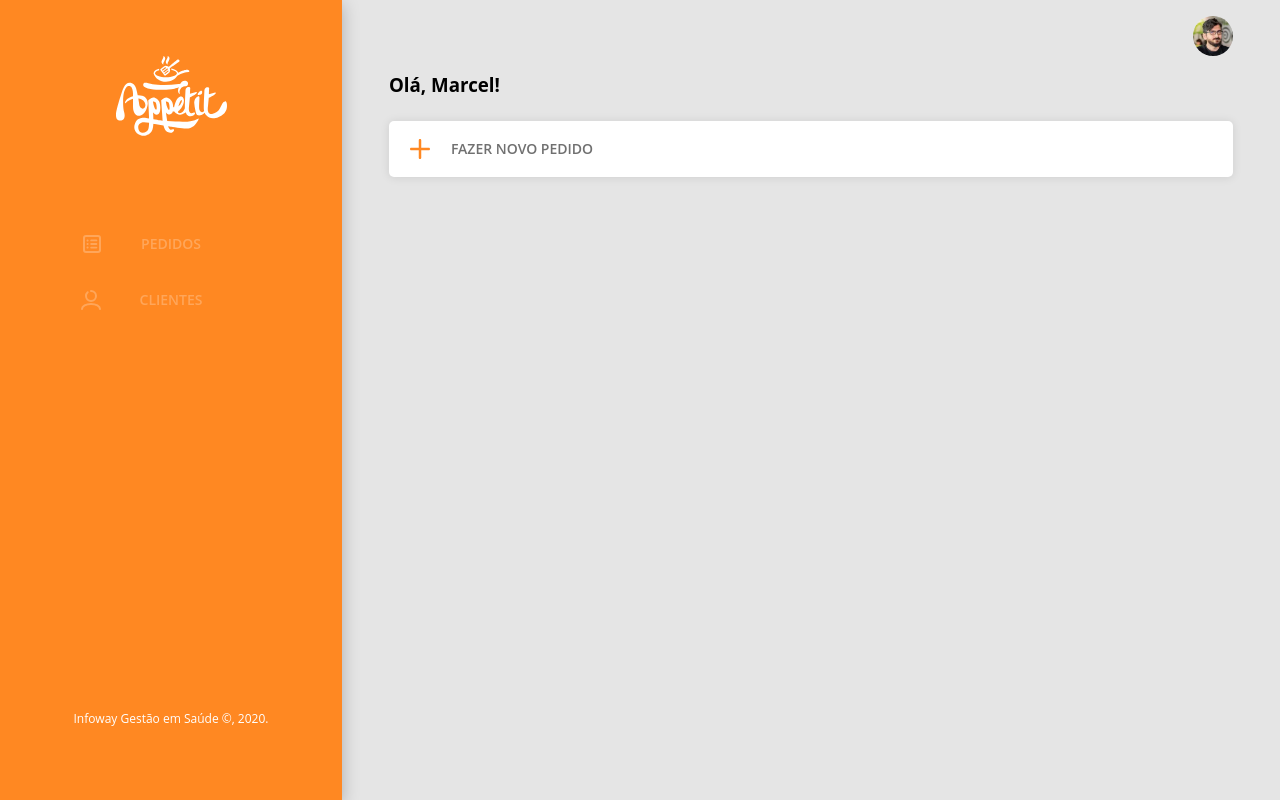
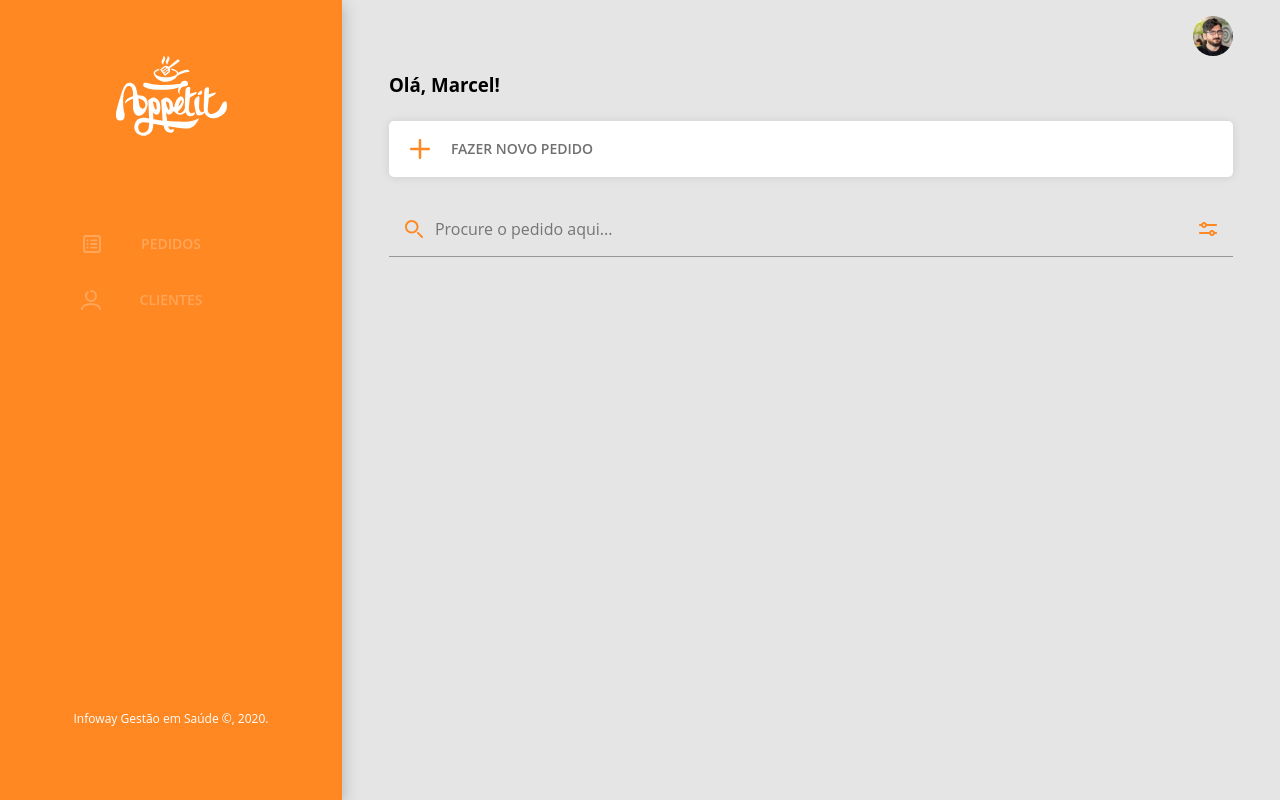
Before and after one commit to odailsonsilva/Appetit, a React (Create React App) app: page /lista-de-pedidos in a window 1280 px wide. Built offline with nearby package versions, Linux system fonts and the light colour scheme.

Commit message:
feat: InputSearch-Component

```diff
--- a/src/components/BtnAdd/index.js
+++ b/src/components/BtnAdd/index.js
@@ -1,4 +1,5 @@
 import React from 'react'
+import {Link} from 'react-router-dom'
 
 import './style.css'
 
@@ -6,11 +7,13 @@ import IconAdd from '../../assets/imgs/icon-add.svg'
 
 export default function Index(props) {
   return (
-    <div className="btn_add">
-      <img src={IconAdd} alt=""/>
-      <div className="container_infos">
-        <p>fazer novo pedido</p>
+    <Link>
+      <div className="btn_add">
+        <img src={IconAdd} alt=""/>
+        <div className="container_infos">
+          <p>fazer novo pedido</p>
+        </div>
       </div>
-    </div>
+    </Link>
   )
 }
--- a/src/components/BtnAdd/style.css
+++ b/src/components/BtnAdd/style.css
@@ -28,3 +28,7 @@
   text-transform: uppercase;
   font-weight: 600;
 }
+
+a{
+  text-decoration: none;
+}
--- /dev/null
+++ b/src/components/InputSearch/index.js
@@ -0,0 +1,16 @@
+import React from 'react'
+
+import './style.css'
+
+import IconSearch from '../../assets/imgs/icon-search.svg'
+import IconFilter from '../../assets/imgs/icon-filter.svg'
+
+export default function Index(props) {
+  return (
+      <form className="input_search">
+        <img  src={IconSearch}/>
+        <input type="text" placeholder="Procure o pedido aqui..."/>
+        <img  src={IconFilter}/>
+      </form>
+  )
+}
--- /dev/null
+++ b/src/components/InputSearch/style.css
@@ -0,0 +1,28 @@
+.input_search{
+  margin: 24px 0;
+  padding: 16px;
+
+  width: 100%;
+  height: 56px;
+
+  display: flex;
+  align-items: center;
+
+  border-bottom: 1px solid rgba(0, 0, 0, 0.34);
+}
+
+.input_search .icon{
+  width: 30px;
+  height: 30px;
+  border-radius: 50%;
+  margin-right: 16px;
+}
+
+.input_search input{
+  border: none;
+  background: none;
+
+  width: 100%;
+  margin-left: 12px;
+  padding: 8px 0;
+}
--- a/src/pages/OrderList/index.js
+++ b/src/pages/OrderList/index.js
@@ -3,6 +3,7 @@ import React from 'react';
 import SideBar from '../../components/SideBar/SideBar'
 import BoxItem from '../../components/BoxItem'
 import BtnAdd from '../../components/BtnAdd'
+import InputSearch from '../../components/InputSearch'
 
 
 import './style.css'
@@ -23,6 +24,7 @@ function OrderList() {
 
           <div>
             <BtnAdd />
+            <InputSearch />
           </div>
           {/* <BoxItem /> */}
         </div>
```
Also changed, not shown: src/components/Header/index.js (added), src/components/Header/style.css (added).
